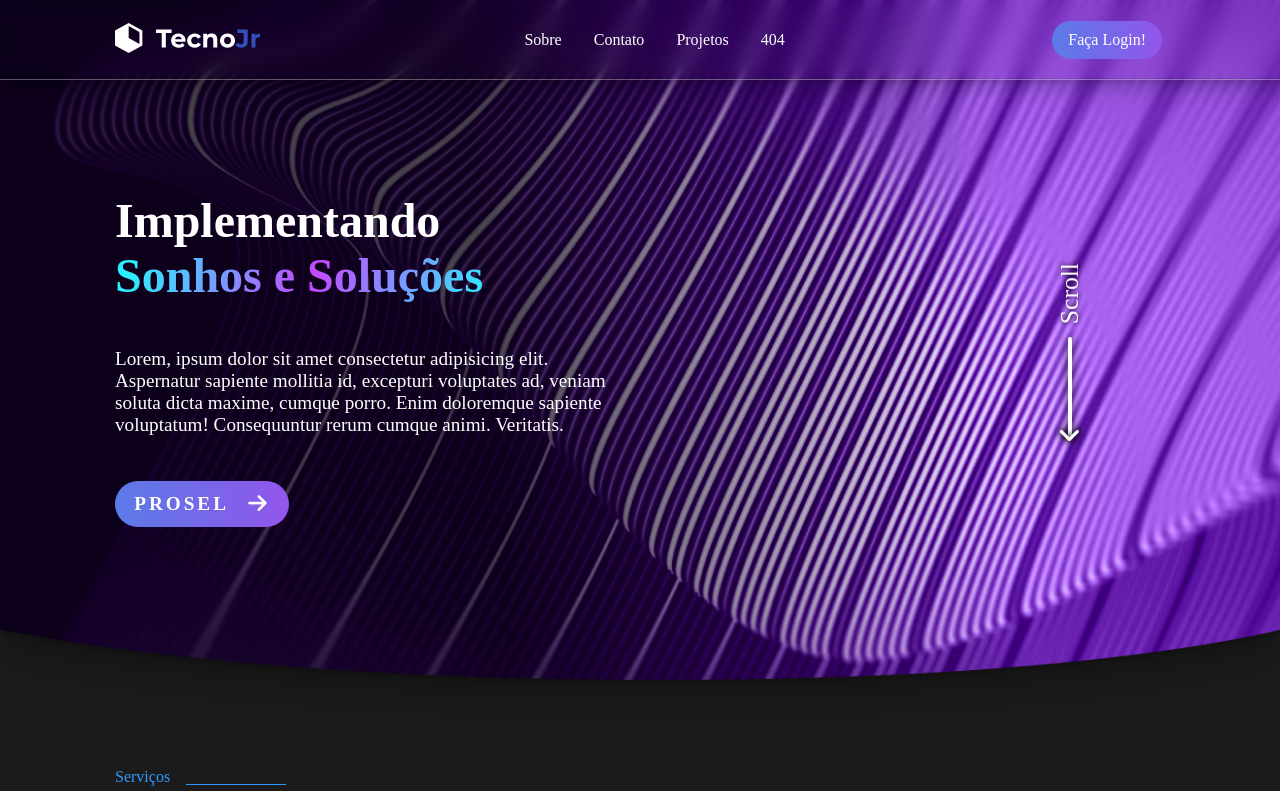
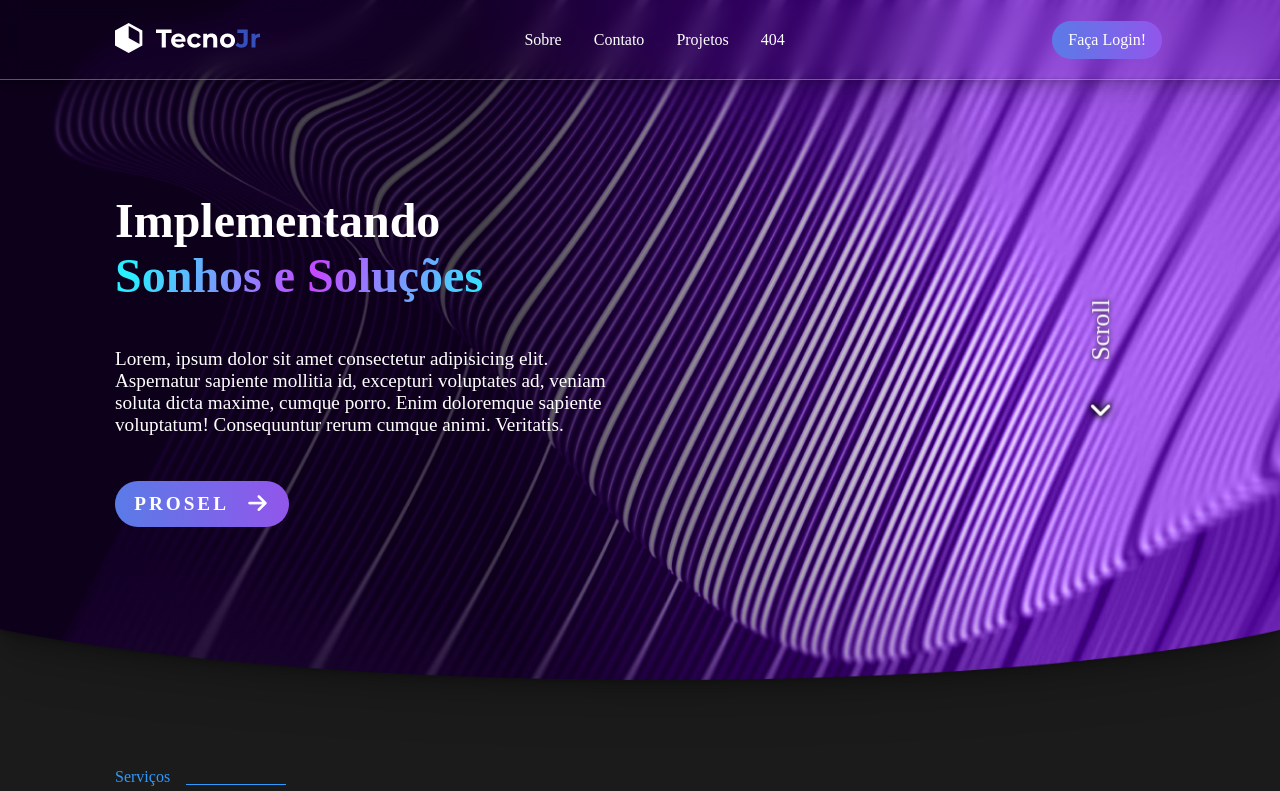
Before and after one commit to igorroc/tecno-site-2.0, a React (Vite) app in the folder tecno_site/: page / in a window 1280 px wide. Shown: the top 791 px of the page. Built offline with nearby package versions, Linux system fonts and the light colour scheme.

Commit message:
[style]: Better scroll indicator

```diff
--- a/tecno_site/src/components/ScrollIndicator.tsx
+++ b/tecno_site/src/components/ScrollIndicator.tsx
@@ -5,9 +5,9 @@ const shadow = "0px 0px 5px #000"
 const rotation = "rotateZ(-90deg)"
 
 const slidingAnimation = keyframes({
-	"0%": { transform: `${rotation} translateX(10%)`},
-	"50%": { transform: `${rotation} translateX(-10%)`},
-	"100%": { transform: `${rotation} translateX(10%)`},
+	"0%": { transform: `${rotation} translateX(10%)` },
+	"50%": { transform: `${rotation} translateX(-10%)` },
+	"100%": { transform: `${rotation} translateX(10%)` },
 })
 
 const Div = styled("div", {
@@ -18,7 +18,7 @@ const Div = styled("div", {
 	display: "flex",
 	justifyContent: "center",
 	alignItems: "center",
-	gap: "0.5em",
+	gap: "2em",
 	color: "white",
 	textShadow: shadow,
 	fontSize: size,
@@ -49,7 +49,6 @@ export function ScrollIndicator() {
 		<Div>
 			<Arrow>
 				<i className="fa-solid fa-angle-left"></i>
-				<Line />
 			</Arrow>
 			Scroll
 		</Div>
```
